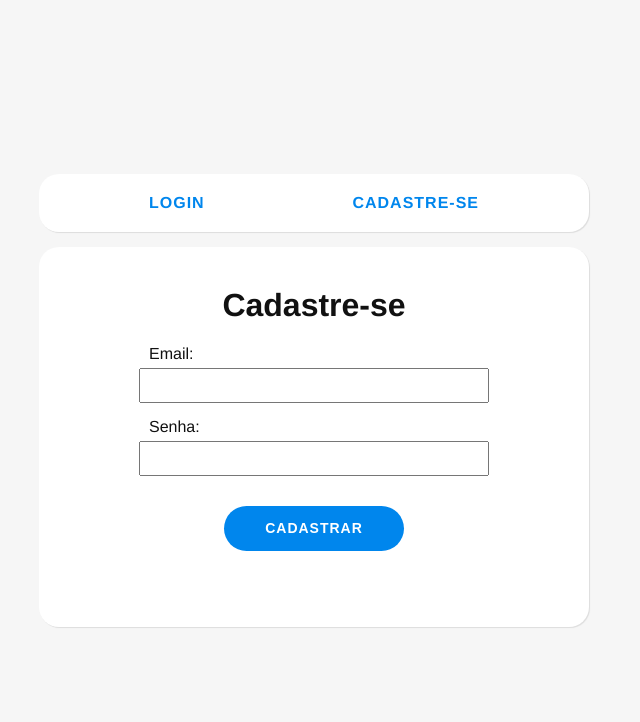
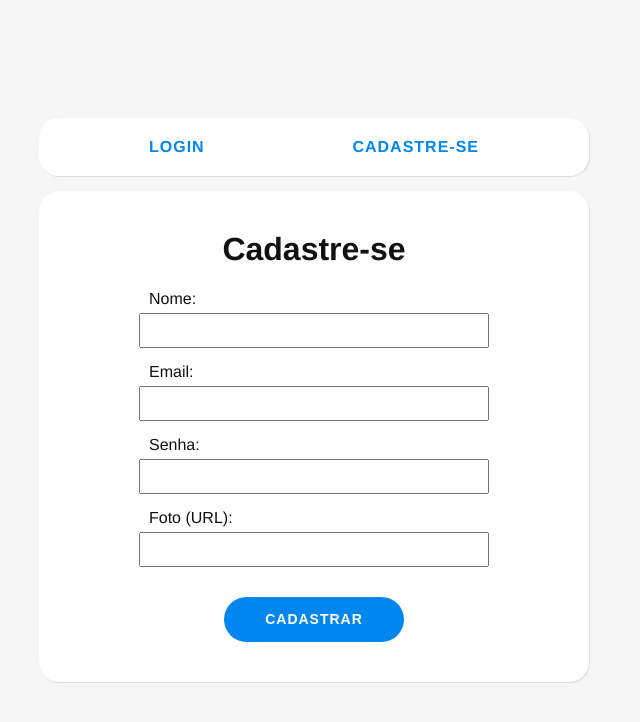
Before and after one commit to nathaliagarcia/livroteca, a Vue app: page /cadastro in a window 1280 px wide. Shown: the top 722 px of the page, without its empty margins (326-966 px from the left). Built offline with nearby package versions, Linux system fonts and the light colour scheme; no server answers.

Commit message:
adds name and photo in the register

```diff
--- a/src/views/Cadastro.vue
+++ b/src/views/Cadastro.vue
@@ -4,6 +4,17 @@
     <div class="cardLogin">
       <h1>Cadastre-se</h1>
       <form @submit.prevent="registerUser">
+        <div class="form-group">
+          <label for="displayName" name="displayName">Nome:</label>
+          <input
+            type="text"
+            id="displayName"
+            name="displayName"
+            autocomplete="off"
+            v-model="displayName"
+            required
+          />
+        </div>
         <div class="form-group">
           <label for="email" name="email">Email:</label>
           <input
@@ -27,6 +38,18 @@
             required
           />
         </div>
+        <div class="form-group">
+          <label for="photoURL" name="photoURL">Foto (URL):</label>
+          <input
+            type="text"
+            id="photoURL"
+            name="photoURL"
+            autocomplete="off"
+            minlength="6"
+            v-model="photoURL"
+            required
+          />
+        </div>
         <button type="submit">Cadastrar</button>
       </form>
     </div>
@@ -46,6 +69,8 @@ export default {
     return {
       email: "",
       senha: "",
+      photoURL: "",
+      displayName: ""
     };
   },
 
@@ -54,11 +79,17 @@ export default {
       try {
         const res = await auth
           .createUserWithEmailAndPassword(this.email.trim(), this.senha);
+        const user = auth.currentUser
+        user.updateProfile( { displayName: this.displayName, photoURL: this.photoURL } )
+
         this.$router.replace('/home')
+
       } catch (error) {
         alert(error.message)
+        this.displayName = ''
         this.email = ''
         this.senha = ''
+        this.photoURL = ''
       }
     },
   },
--- a/src/views/Login.vue
+++ b/src/views/Login.vue
@@ -71,7 +71,6 @@ div
 
   .cardLogin
     width 550px
-    height 300px
     background-color #fff
     padding 40px 0
     border-radius 20px
```
